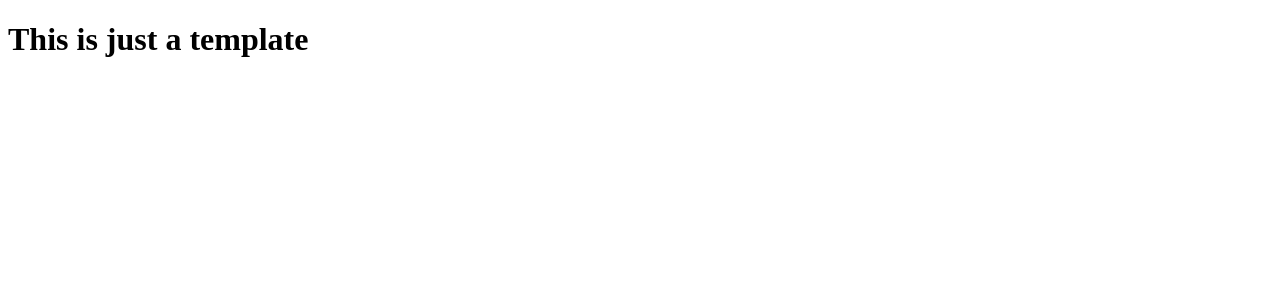
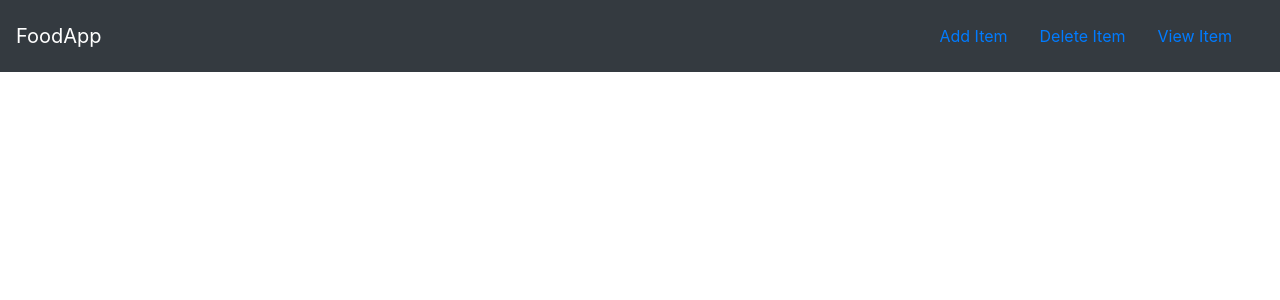
Before and after one commit to nojoven/Udjango, a Django app: page /food/ in a window 1280 px wide. Shown: the top 300 px of the page. Run offline with Django 3.2, Linux system fonts and the light colour scheme; data that the repository does not hold is empty; some libraries are stand-ins or nearby versions.

Commit message:
Style added with bootstrap and DTL Buttons on home page base.html base extended

```diff
--- a/mysite/food/models.py
+++ b/mysite/food/models.py
@@ -11,3 +11,4 @@
     item_name = models.CharField(max_length=200)
     item_desc = models.CharField(max_length=200)
     item_price = models.IntegerField()
+    item_image = models.CharField(max_length=500, default="https://encrypted-tbn0.gstatic.com/images?q=tbn:ANd9GcRcscupzLxCQNFwQUGXkiFWY9nQETaCbfaD8gHVIOxA7UI-Rkc&s")
--- /dev/null
+++ b/mysite/food/static/food/style.css
@@ -0,0 +1,3 @@
+body {
+    background-color: lightyellow;
+}
--- /dev/null
+++ b/mysite/food/templates/food/base.html
@@ -0,0 +1,26 @@
+{% load static %}
+
+<!DOCTYPE html>
+<html lang="en">
+<head>
+    <title>Document</title>
+    <link rel="stylesheet" href="{% static 'food/style.css' %}">
+    <link rel="stylesheet" href="https://stackpath.bootstrapcdn.com/bootstrap/4.5.0/css/bootstrap.min.css" integrity="sha384-9aIt2nRpC12Uk9gS9baDl411NQApFmC26EwAOH8WgZl5MYYxFfc+NcPb1dKGj7Sk" crossorigin="anonymous">
+    <script src="https://stackpath.bootstrapcdn.com/bootstrap/4.5.0/js/bootstrap.min.js" integrity="sha384-OgVRvuATP1z7JjHLkuOU7Xw704+h835Lr+6QL9UvYjZE3Ipu6Tp75j7Bh/kR0JKI" crossorigin="anonymous"></script>
+
+</head>
+<body>
+    <nav class="navbar navbar-dark bg-dark">
+        <a href="#" class="navbar-brand">FoodApp</a>
+        <div class="navbar">
+            <a href="#" class="nav-item nav-link" href="">Add Item </a>
+            <a href="#" class="nav-item nav-link" href="">Delete Item </a>
+            <a href="#" class="nav-item nav-link" href="">View Item </a>
+        </div>
+    </nav>
+
+    {% block body %}
+    {% endblock %}
+
+</body>
+</html>
--- a/mysite/food/templates/food/index.html
+++ b/mysite/food/templates/food/index.html
@@ -1,3 +1,4 @@
+{% extends 'food/base.html' %}
 <!DOCTYPE html>
 <html lang="en">
 <head>
@@ -6,13 +7,38 @@
     <title>Document</title>
 </head>
 <body>
-    <h1>This is just a template</h1>
+    {% block body %}
+        {% for item in item_list %}
+        <div class="row">
+            <div class="col-md-3 offset-md-2">
+                <img class="card" height="150px" src="{{item.item_image}}">
+            </div>
+            <div class="col-md-4">
+                <h3>{{ item.item_name }}</h3>
+                <h5>{{ item.item_desc }}</h5>
+                <h6>{{ item.item_price }} $</h6>
+            </div>
+            <div class="col-md-2">
+                <a href="{% url 'food:detail' item.id  %}" class="btn btn-success">Details</a>
+            </div>
+        </div>
+
+
+        {% endfor %}
+    {% endblock %}
+    <!-- this is the old code
         {% for item in item_list %}
         <ul>
             <li>
-            {{item.id}} -- {{item.item_name}}
+                <a href="{% url 'food:detail' item.id  %}">{{ item.id }} -- {{ item.item_name }}</a>
             </li>
         </ul>
         {% endfor %}
+    --->
+
+
+
+
+
 </body>
 </html>
--- a/mysite/food/urls.py
+++ b/mysite/food/urls.py
@@ -3,7 +3,9 @@
 from django.urls import path
 
 
+app_name = 'food'
 urlpatterns = [
     path('', views.index, name='index'),
-    path('item/', views.item, name='item')
+    path('item/', views.item, name='item'),
+    path('<int:item_id>', views.detail, name='detail'),
 ]
--- a/mysite/food/views.py
+++ b/mysite/food/views.py
@@ -14,3 +14,10 @@
 
 def item(request):
     return HttpResponse("<h1>This is an item views</h1>")
+
+def detail(request, item_id):
+    item = models.Item.objects.get(pk=item_id)
+    context = {
+        'item': item
+    }
+    return render(request, 'food/detail.html', context)
```
Also changed, not shown: mysite/food/templates/food/detail.html (added, +16 -0 lines), mysite/food/migrations/0002_item_item_image.py (added), mysite/food/migrations/0003_auto_20200729_0230.py (added), mysite/food/migrations/0004_auto_20200729_0233.py (added). Lines whose indentation alone changed are shown as unchanged.
